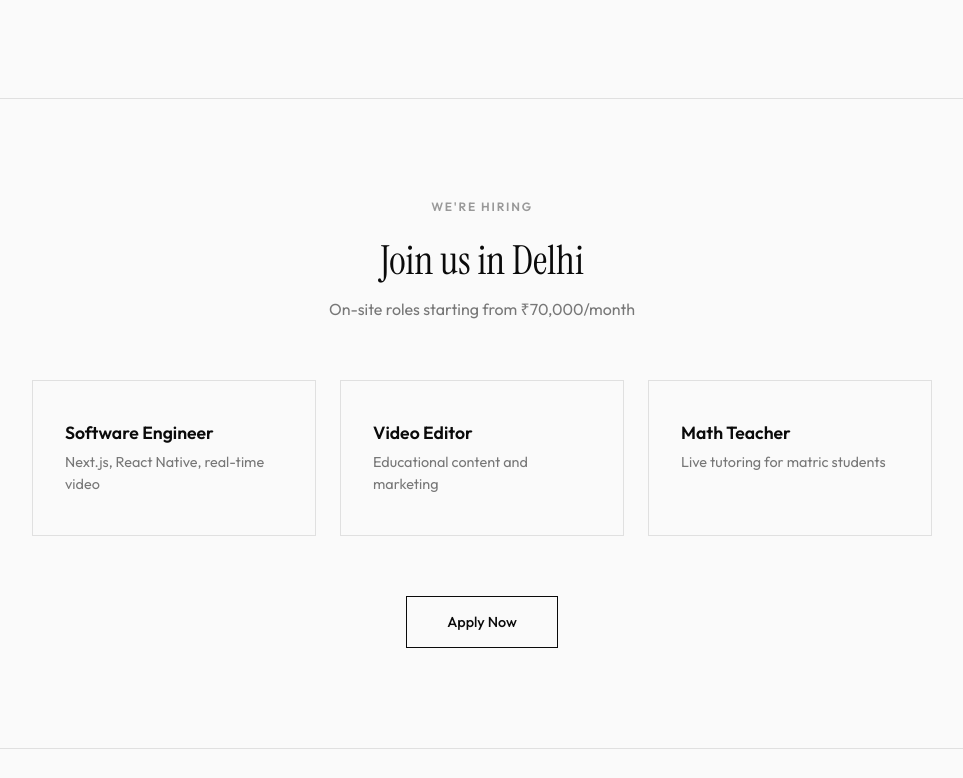
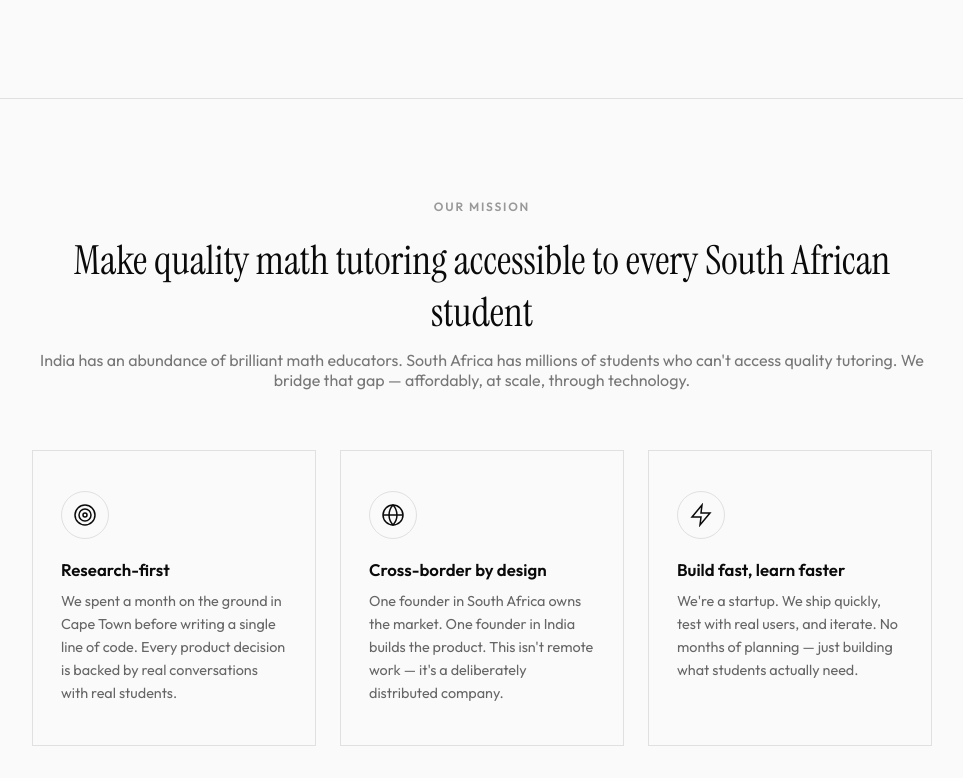
Before and after one commit to drifter089/TREXON-COMPANY, a Next.js app: page /about in a window 1280 px wide. Shown: the part 522-1300 px from the top of the page, without its empty margins (158-1121 px from the left). Built offline with nearby package versions, Linux system fonts and the light colour scheme.

Commit message:
Add Mission section to about page
Centered headline with 3 value cards: Research-first, Cross-border
by design, Build fast learn faster — each with SVG icons.

Co-Authored-By: Claude Opus 4.6 <noreply@anthropic.com>

```diff
--- a/app/about/about.module.css
+++ b/app/about/about.module.css
@@ -79,6 +79,51 @@
   font-size: 1rem;
   color: var(--gray-500);
   margin-bottom: 60px;
+}
+
+/* Mission Grid */
+.missionGrid {
+  display: grid;
+  grid-template-columns: repeat(3, 1fr);
+  gap: 24px;
+}
+
+.missionCard {
+  padding: 40px 28px;
+  border: 1px solid var(--gray-200);
+  text-align: left;
+  transition: border-color 0.2s ease;
+}
+
+.missionCard:hover {
+  border-color: var(--black);
+}
+
+.missionIcon {
+  display: flex;
+  align-items: center;
+  justify-content: center;
+  width: 48px;
+  height: 48px;
+  border: 1px solid var(--gray-200);
+  border-radius: 50%;
+  margin-bottom: 20px;
+  color: var(--black);
+}
+
+.missionCard h3 {
+  font-family: var(--sans);
+  font-size: 1.05rem;
+  font-weight: 600;
+  color: var(--black);
+  margin-bottom: 10px;
+}
+
+.missionCard p {
+  font-family: var(--sans);
+  font-size: 0.9rem;
+  color: var(--gray-600);
+  line-height: 1.6;
 }
 
 /* Roles Grid */
@@ -227,6 +272,10 @@
     padding: 80px 24px;
   }
 
+  .missionGrid {
+    grid-template-columns: 1fr;
+  }
+
   .rolesGrid {
     grid-template-columns: 1fr;
   }
--- a/app/about/page.tsx
+++ b/app/about/page.tsx
@@ -23,6 +23,66 @@ export default function AboutPage() {
             <Link href="/apply" className={styles.ctaButton}>
               See Open Roles
             </Link>
+          </div>
+        </section>
+
+        {/* Mission */}
+        <section className={styles.section}>
+          <div className={styles.sectionInner}>
+            <span className={styles.eyebrow}>Our Mission</span>
+            <h2 className={styles.sectionTitle}>
+              Make quality math tutoring accessible to every South African student
+            </h2>
+            <p className={styles.sectionSubtitle}>
+              India has an abundance of brilliant math educators. South Africa has
+              millions of students who can't access quality tutoring. We bridge
+              that gap — affordably, at scale, through technology.
+            </p>
+
+            <div className={styles.missionGrid}>
+              <div className={styles.missionCard}>
+                <div className={styles.missionIcon}>
+                  <svg width="24" height="24" viewBox="0 0 24 24" fill="none" stroke="currentColor" strokeWidth="1.5">
+                    <circle cx="12" cy="12" r="10" />
+                    <circle cx="12" cy="12" r="6" />
+                    <circle cx="12" cy="12" r="2" />
+                  </svg>
+                </div>
+                <h3>Research-first</h3>
+                <p>
+                  We spent a month on the ground in Cape Town before writing a
+                  single line of code. Every product decision is backed by real
+                  conversations with real students.
+                </p>
+              </div>
+              <div className={styles.missionCard}>
+                <div className={styles.missionIcon}>
+                  <svg width="24" height="24" viewBox="0 0 24 24" fill="none" stroke="currentColor" strokeWidth="1.5">
+                    <circle cx="12" cy="12" r="10" />
+                    <path d="M2 12h20M12 2a15.3 15.3 0 0 1 4 10 15.3 15.3 0 0 1-4 10 15.3 15.3 0 0 1-4-10 15.3 15.3 0 0 1 4-10z" />
+                  </svg>
+                </div>
+                <h3>Cross-border by design</h3>
+                <p>
+                  One founder in South Africa owns the market. One founder in
+                  India builds the product. This isn't remote work — it's a
+                  deliberately distributed company.
+                </p>
+              </div>
+              <div className={styles.missionCard}>
+                <div className={styles.missionIcon}>
+                  <svg width="24" height="24" viewBox="0 0 24 24" fill="none" stroke="currentColor" strokeWidth="1.5">
+                    <path d="M13 2L3 14h9l-1 8 10-12h-9l1-8z" />
+                  </svg>
+                </div>
+                <h3>Build fast, learn faster</h3>
+                <p>
+                  We're a startup. We ship quickly, test with real users, and
+                  iterate. No months of planning — just building what students
+                  actually need.
+                </p>
+              </div>
+            </div>
           </div>
         </section>
 
```
